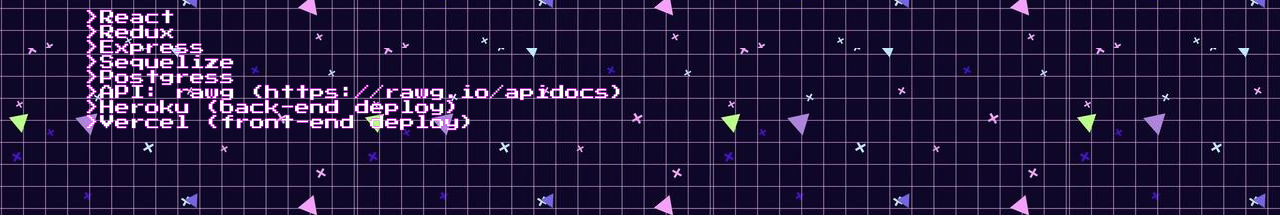
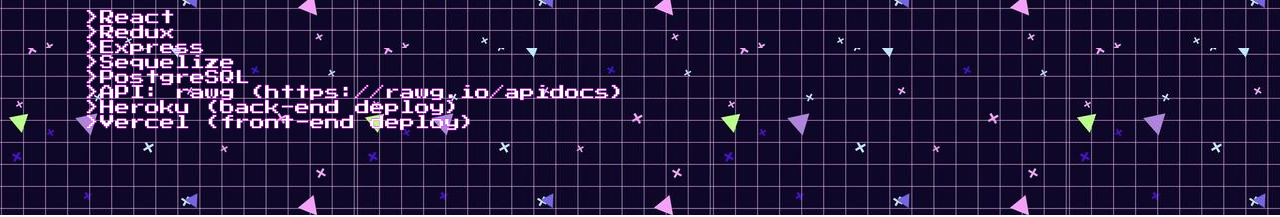
Before and after one commit to deborahKollman/Videogames_PI, a React (Create React App) app in the folder client/: page /videogames/about in a window 1280 px wide. Shown: the part 413-630 px from the top of the page. Built offline with nearby package versions, Linux system fonts and the light colour scheme; no server answers.

Commit message:
Ultimos cambios

```diff
--- a/client/src/components/About.jsx
+++ b/client/src/components/About.jsx
@@ -13,7 +13,7 @@
                 <li>Redux</li>
                 <li>Express</li>
                 <li>Sequelize</li>
-                <li>Postgress</li>
+                <li>PostgreSQL</li>
                 <li>API: rawg (https://rawg.io/apidocs)</li>
                 <li>Heroku (back-end deploy)</li>
                 <li>Vercel (front-end deploy)</li>
```
